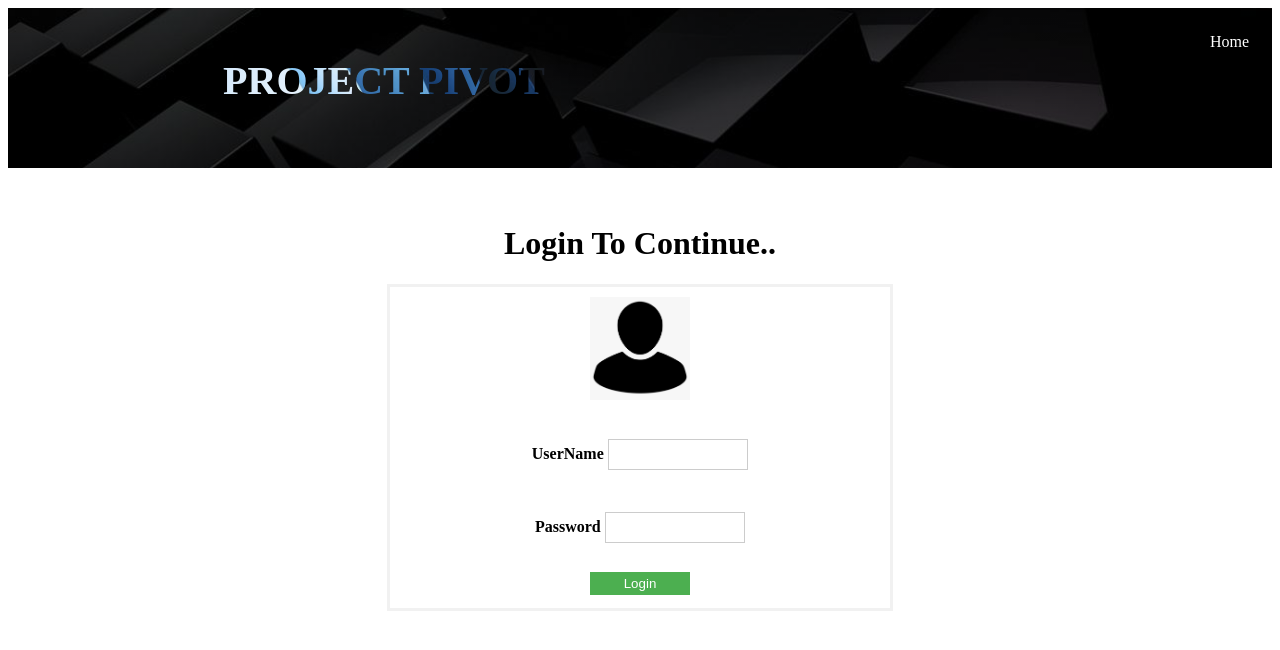
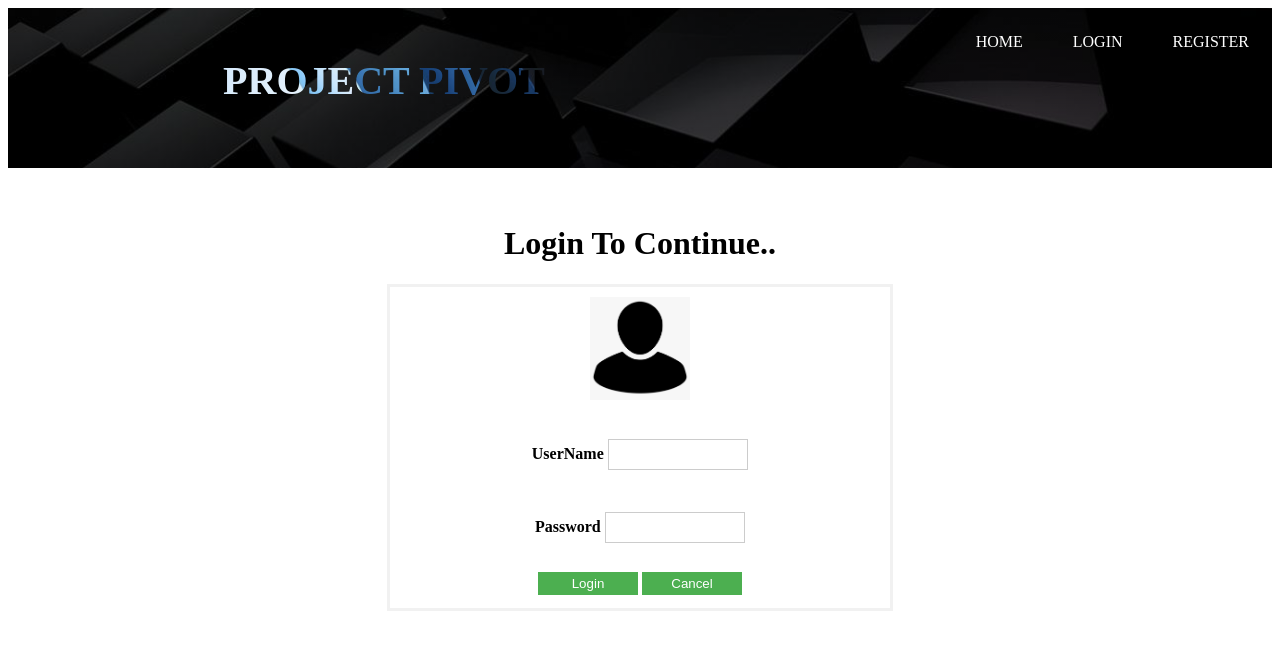
Before and after one commit to Jinu-shaji/Project, a PHP site: page /login.php in a window 1280 px wide. Shown: the top 650 px of the page. Run offline with PHP 8.4, Linux system fonts and the light colour scheme.

Commit message:
Login page updated

```diff
--- a/login.php
+++ b/login.php
@@ -49,7 +49,10 @@ if(isset($_POST['login'])){
 		<header>
 			<div class="main">
 	<ul>
-<li><a href="home.html">Home</a></li></ul></div>
+<li><a href="home.html">HOME</a></li>
+<li><a href="login.php">LOGIN</a></li>
+<li><a href="reg.php">REGISTER</a></li>
+</ul></div>
         <div class="title">
             <h3>PROJECT PIVOT </h3></div></header>
 		<br><br>
@@ -69,6 +72,7 @@ if(isset($_POST['login'])){
 </select></div>
 
     <button type="submit" name="login">Login</button>
+    <button type="reset" name="cancel">Cancel</button>
 
   </div>
 
```
